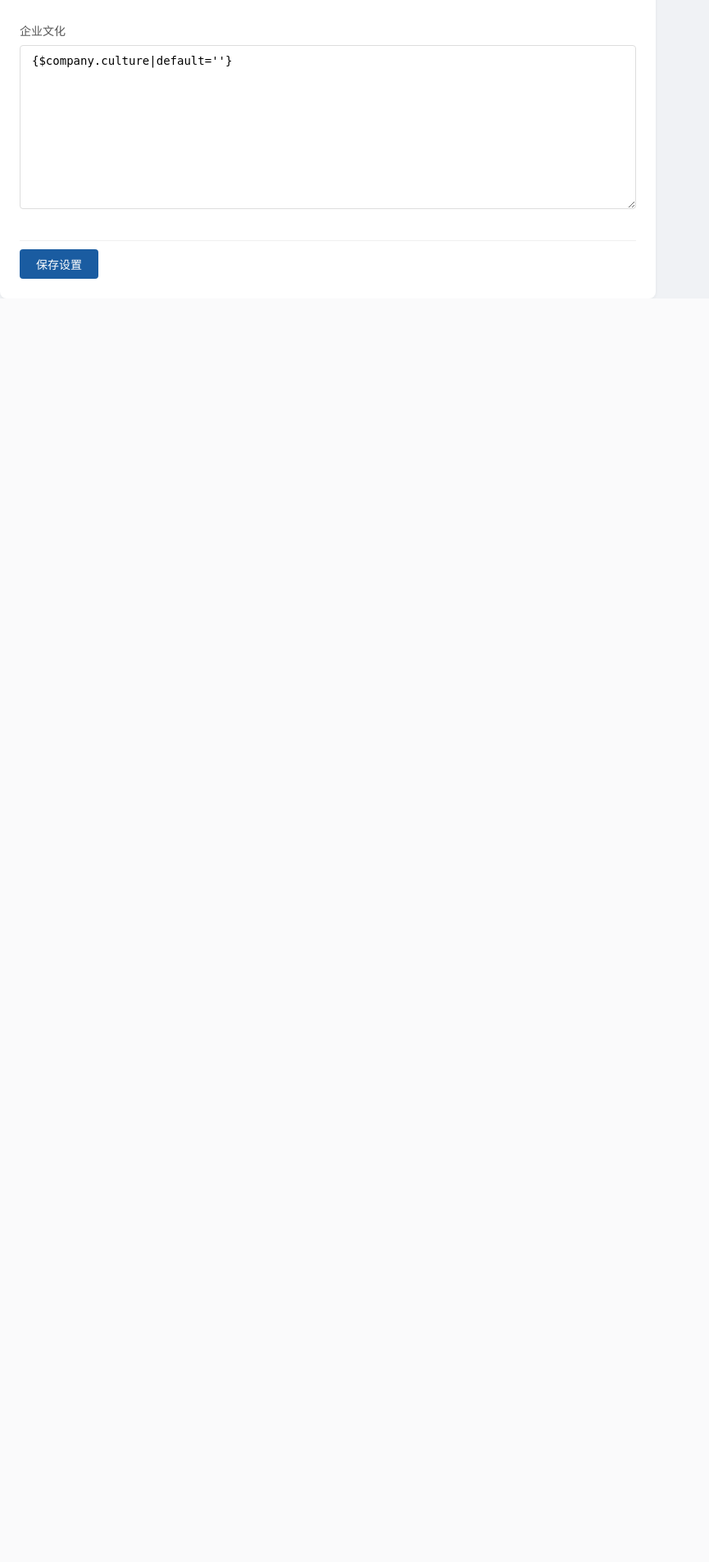
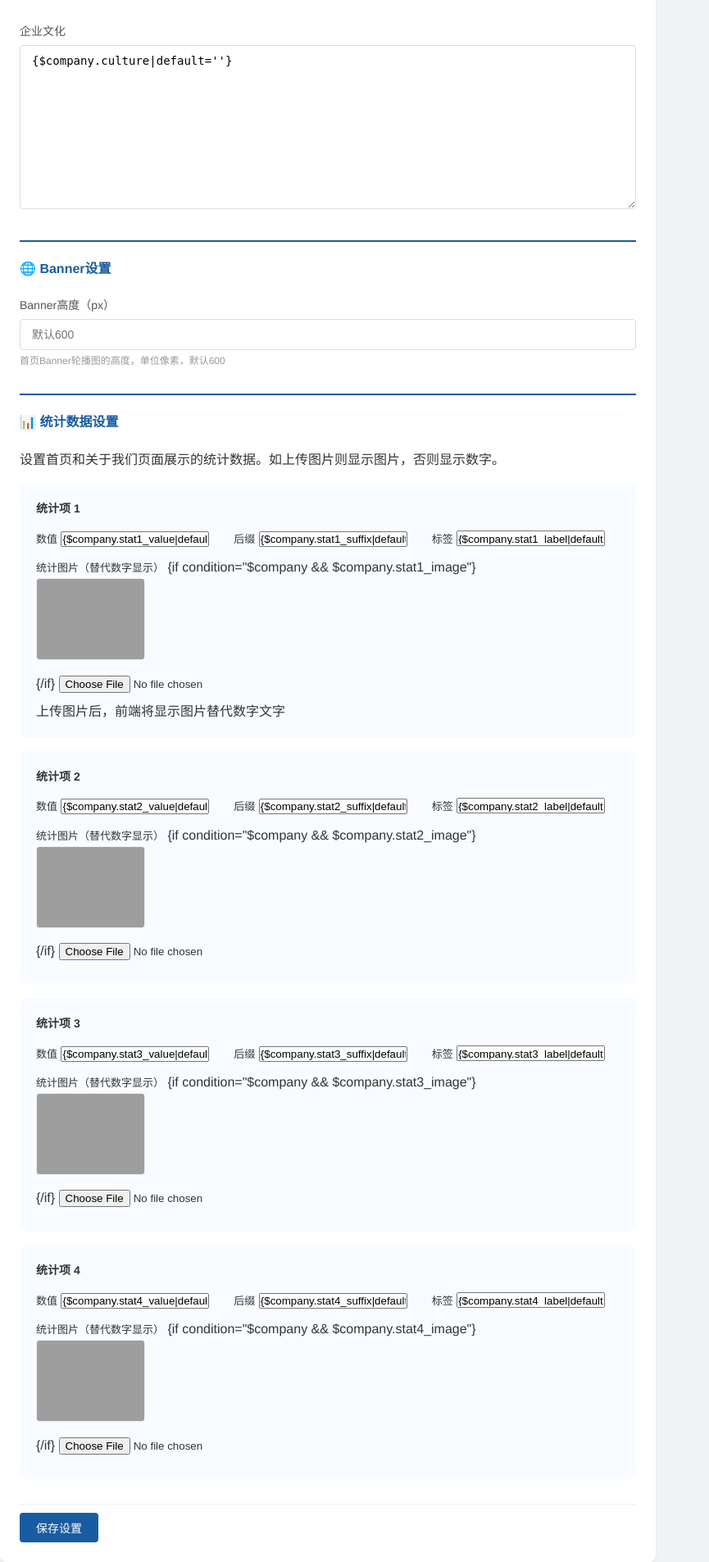
Before and after one commit to yuhjg/xjk, a PHP site: page /DbName/application/admin/view/company/index.html in a window 1280 px wide. Shown: the part 2003-3908 px from the top of the page at 82% size, without its empty margins (0-865 px from the left). Before the commit the page ends 2367 px from the top, so only its background shows below. Run offline with PHP 8.4, Linux system fonts and the light colour scheme; grey boxes are pictures that could not be loaded.

Commit message:
feat: 1.新增走进工厂栏目 2.统计数据后台可管理+支持图片 3.Banner高度后台可配置

```diff
--- a/application/admin/view/company/index.html
+++ b/application/admin/view/company/index.html
@@ -81,6 +81,124 @@
             <label>企业文化</label>
             <textarea name="culture" style="height:200px;">{$company.culture|default=''}</textarea>
         </div>
+
+        <!-- Banner高度配置 -->
+        <div style="margin-top:30px;padding-top:20px;border-top:2px solid #1a5ca1;">
+            <h3 style="font-size:16px;color:#1a5ca1;margin-bottom:20px;">🌐 Banner设置</h3>
+            <div class="form-group">
+                <label>Banner高度（px）</label>
+                <input type="number" name="banner_height" value="{$company.banner_height|default='600'}" placeholder="默认600">
+                <p class="tip">首页Banner轮播图的高度，单位像素，默认600</p>
+            </div>
+        </div>
+
+        <!-- 统计数据配置 -->
+        <div style="margin-top:30px;padding-top:20px;border-top:2px solid #1a5ca1;">
+            <h3 style="font-size:16px;color:#1a5ca1;margin-bottom:20px;">📊 统计数据设置</h3>
+            <p class="tip" style="margin-bottom:16px;">设置首页和关于我们页面展示的统计数据。如上传图片则显示图片，否则显示数字。</p>
+
+            <div style="background:#f8fbff;padding:20px;border-radius:8px;margin-bottom:16px;">
+                <h4 style="font-size:14px;color:#333;margin-bottom:12px;">统计项 1</h4>
+                <div style="display:grid;grid-template-columns:1fr 1fr 1fr;gap:12px;">
+                    <div>
+                        <label style="font-size:13px;">数值</label>
+                        <input type="text" name="stat1_value" value="{$company.stat1_value|default='14'}" placeholder="如：14">
+                    </div>
+                    <div>
+                        <label style="font-size:13px;">后缀</label>
+                        <input type="text" name="stat1_suffix" value="{$company.stat1_suffix|default='+'}" placeholder="如：+">
+                    </div>
+                    <div>
+                        <label style="font-size:13px;">标签</label>
+                        <input type="text" name="stat1_label" value="{$company.stat1_label|default='行业经验（年）'}" placeholder="如：行业经验（年）">
+                    </div>
+                </div>
+                <div style="margin-top:10px;">
+                    <label style="font-size:13px;">统计图片（替代数字显示）</label>
+                    {if condition="$company && $company.stat1_image"}
+                    <div style="margin-bottom:8px;"><img src="{$company.stat1_image}" style="max-width:200px;max-height:100px;border-radius:4px;border:1px solid #eee;"></div>
+                    {/if}
+                    <input type="file" name="stat1_image" accept="image/jpeg,image/png,image/gif,image/bmp,image/webp" style="margin-bottom:10px;">
+                    <p class="tip">上传图片后，前端将显示图片替代数字文字</p>
+                </div>
+            </div>
+
+            <div style="background:#f8fbff;padding:20px;border-radius:8px;margin-bottom:16px;">
+                <h4 style="font-size:14px;color:#333;margin-bottom:12px;">统计项 2</h4>
+                <div style="display:grid;grid-template-columns:1fr 1fr 1fr;gap:12px;">
+                    <div>
+                        <label style="font-size:13px;">数值</label>
+                        <input type="text" name="stat2_value" value="{$company.stat2_value|default='200'}" placeholder="如：200">
+                    </div>
+                    <div>
+                        <label style="font-size:13px;">后缀</label>
+                        <input type="text" name="stat2_suffix" value="{$company.stat2_suffix|default='+'}" placeholder="如：+">
+                    </div>
+                    <div>
+                        <label style="font-size:13px;">标签</label>
+                        <input type="text" name="stat2_label" value="{$company.stat2_label|default='产品种类'}" placeholder="如：产品种类">
+                    </div>
+                </div>
+                <div style="margin-top:10px;">
+                    <label style="font-size:13px;">统计图片（替代数字显示）</label>
+                    {if condition="$company && $company.stat2_image"}
+                    <div style="margin-bottom:8px;"><img src="{$company.stat2_image}" style="max-width:200px;max-height:100px;border-radius:4px;border:1px solid #eee;"></div>
+                    {/if}
+                    <input type="file" name="stat2_image" accept="image/jpeg,image/png,image/gif,image/bmp,image/webp" style="margin-bottom:10px;">
+                </div>
+            </div>
+
+            <div style="background:#f8fbff;padding:20px;border-radius:8px;margin-bottom:16px;">
+                <h4 style="font-size:14px;color:#333;margin-bottom:12px;">统计项 3</h4>
+                <div style="display:grid;grid-template-columns:1fr 1fr 1fr;gap:12px;">
+                    <div>
+                        <label style="font-size:13px;">数值</label>
+                        <input type="text" name="stat3_value" value="{$company.stat3_value|default='500'}" placeholder="如：500">
+                    </div>
+                    <div>
+                        <label style="font-size:13px;">后缀</label>
+                        <input type="text" name="stat3_suffix" value="{$company.stat3_suffix|default='+'}" placeholder="如：+">
+                    </div>
+                    <div>
+                        <label style="font-size:13px;">标签</label>
+                        <input type="text" name="stat3_label" value="{$company.stat3_label|default='服务客户'}" placeholder="如：服务客户">
+                    </div>
+                </div>
+                <div style="margin-top:10px;">
+                    <label style="font-size:13px;">统计图片（替代数字显示）</label>
+                    {if condition="$company && $company.stat3_image"}
+                    <div style="margin-bottom:8px;"><img src="{$company.stat3_image}" style="max-width:200px;max-height:100px;border-radius:4px;border:1px solid #eee;"></div>
+                    {/if}
+                    <input type="file" name="stat3_image" accept="image/jpeg,image/png,image/gif,image/bmp,image/webp" style="margin-bottom:10px;">
+                </div>
+            </div>
+
+            <div style="background:#f8fbff;padding:20px;border-radius:8px;margin-bottom:16px;">
+                <h4 style="font-size:14px;color:#333;margin-bottom:12px;">统计项 4</h4>
+                <div style="display:grid;grid-template-columns:1fr 1fr 1fr;gap:12px;">
+                    <div>
+                        <label style="font-size:13px;">数值</label>
+                        <input type="text" name="stat4_value" value="{$company.stat4_value|default='8'}" placeholder="如：8">
+                    </div>
+                    <div>
+                        <label style="font-size:13px;">后缀</label>
+                        <input type="text" name="stat4_suffix" value="{$company.stat4_suffix|default=''}" placeholder="如：+">
+                    </div>
+                    <div>
+                        <label style="font-size:13px;">标签</label>
+                        <input type="text" name="stat4_label" value="{$company.stat4_label|default='国际认证'}" placeholder="如：国际认证">
+                    </div>
+                </div>
+                <div style="margin-top:10px;">
+                    <label style="font-size:13px;">统计图片（替代数字显示）</label>
+                    {if condition="$company && $company.stat4_image"}
+                    <div style="margin-bottom:8px;"><img src="{$company.stat4_image}" style="max-width:200px;max-height:100px;border-radius:4px;border:1px solid #eee;"></div>
+                    {/if}
+                    <input type="file" name="stat4_image" accept="image/jpeg,image/png,image/gif,image/bmp,image/webp" style="margin-bottom:10px;">
+                </div>
+            </div>
+        </div>
+
         <div class="form-actions">
             <button type="submit" class="btn btn-primary">保存设置</button>
         </div>
--- a/application/index/view/public/footer.html
+++ b/application/index/view/public/footer.html
@@ -19,6 +19,7 @@
                     <ul>
                         <li><a href="/">网站首页</a></li>
                         <li><a href="/about">关于我们</a></li>
+                        <li><a href="/factory">走进工厂</a></li>
                         <li><a href="/product">产品服务</a></li>
                         <li><a href="/news">新闻资讯</a></li>
                         <li><a href="/contact">联系我们</a></li>
--- a/application/index/view/public/header.html
+++ b/application/index/view/public/header.html
@@ -22,6 +22,7 @@
             <nav class="nav" id="mainNav">
                 <a href="/" class="{$current_controller=='index'?'active':''}">首页</a>
                 <a href="/about" class="{$current_controller=='about'?'active':''}">关于我们</a>
+                <a href="/factory" class="{$current_controller=='factory'?'active':''}">走进工厂</a>
                 <a href="/product" class="{$current_controller=='product'?'active':''}">产品服务</a>
                 <a href="/news" class="{$current_controller=='newscontroller'?'active':''}">新闻资讯</a>
                 <a href="/contact" class="{$current_controller=='contact'?'active':''}">联系我们</a>
--- a/route/route.php
+++ b/route/route.php
@@ -2,6 +2,7 @@
 // 前台路由
 Route::get('/', 'index/Index/index');
 Route::get('about', 'index/About/index');
+Route::get('factory', 'index/Factory/index');
 
 Route::get('product/:id', 'index/Product/detail');
 Route::get('news/:id', 'index/News/detail');
```
Also changed, not shown: application/admin/controller/Company.php (+10 -19 lines), application/index/controller/Factory.php (added, +27 -0 lines), application/index/view/about/index.html (+24 -8 lines), application/index/view/factory/index.html (added, +98 -0 lines), application/index/view/index/index.html (+34 -14 lines), public/static/css/style.css (+22 -0 lines), xjk.sql (+17 -0 lines).
